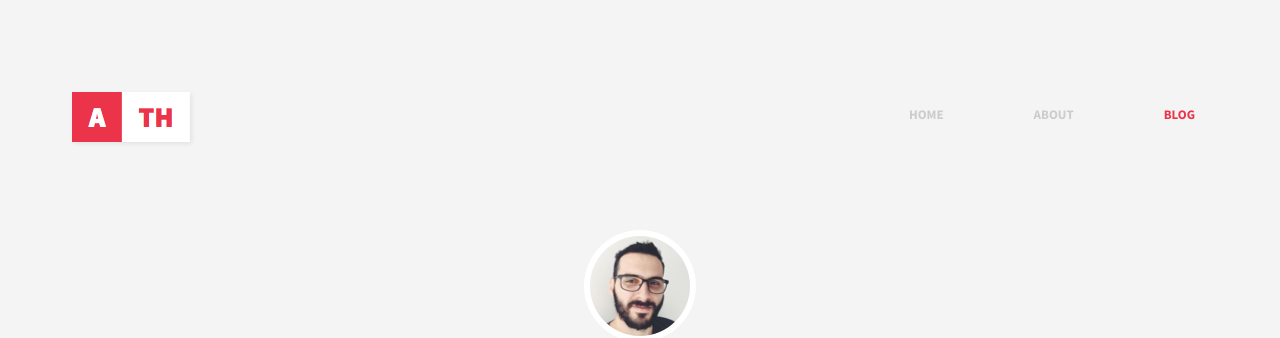
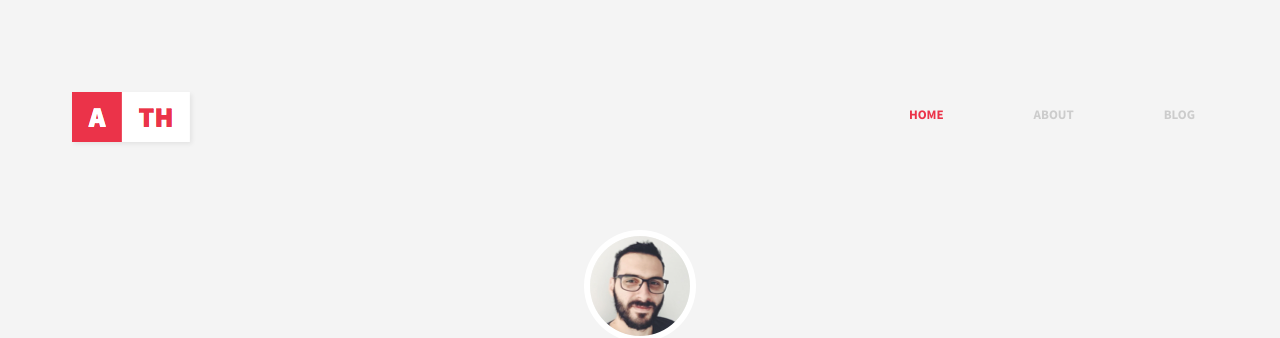
Before and after one commit to attheodo/attheodo.github.io, a Jekyll site: the page built from index.html, in a window 1280 px wide. Shown: the top 338 px of the page. Built offline with Jekyll 4.4.1, drawn with Linux system fonts in a browser that asks for light colours; some web fonts are replaced; Markdown is read by kramdown in place of the engine named in the settings; the list of posts is cut into pages by our own code.

Commit message:
fix header active classes depending of the page

```diff
--- a/_includes/header.html
+++ b/_includes/header.html
@@ -1,4 +1,3 @@
-
 <div class="container">
   <div class="header clearfix">
     <nav>
@@ -6,9 +5,15 @@
         <img alt="Thanos Theodoridis" src="/images/logo.png">
       </a>
       <ul class="nav navbar-nav pull-right links">
-        <li class="navbar-link"><a href="/">HOME</a></li>
-        <li class="navbar-link"><a href="/about/">ABOUT</a></li>
-        <li class="navbar-link"><a href="/blog/" class="active">BLOG</a></li>
+        <li class="navbar-link"><a
+          href="/"
+          class="{% if page.path contains 'index'%}active{% endif %}">HOME</a></li>
+        <li class="navbar-link"><a
+          href="/about/"
+          class="{% if page.path contains 'about'%}active{% endif %}">ABOUT</a></li>
+        <li class="navbar-link"><a
+          href="/blog/"
+          class="{% if page.path contains 'blog'%}active{% endif %}">BLOG</a></li>
       </ul>
     </nav>
 
```
